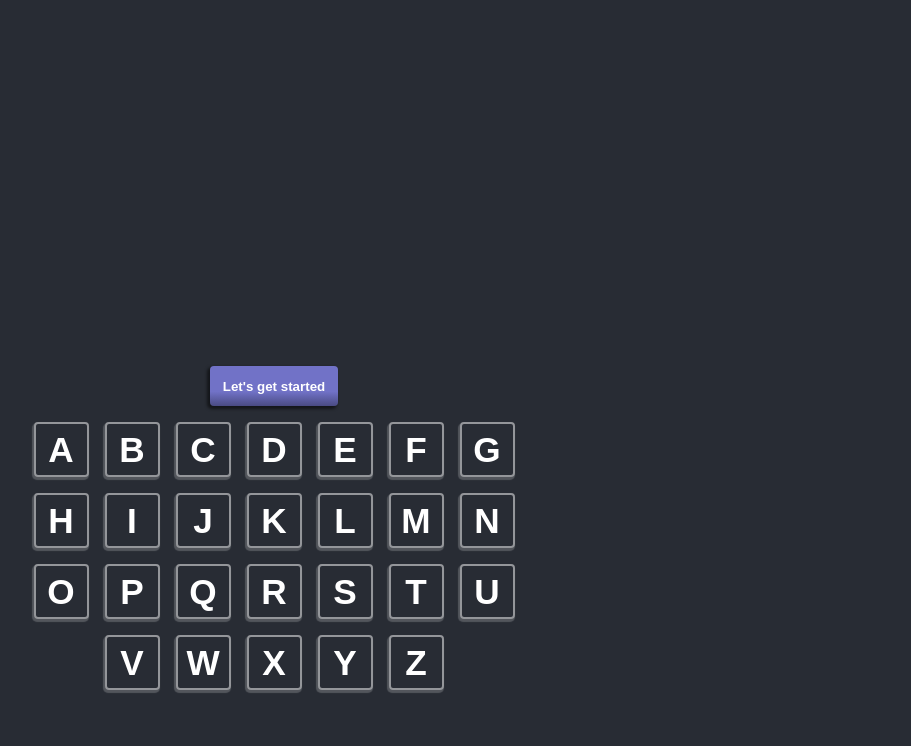
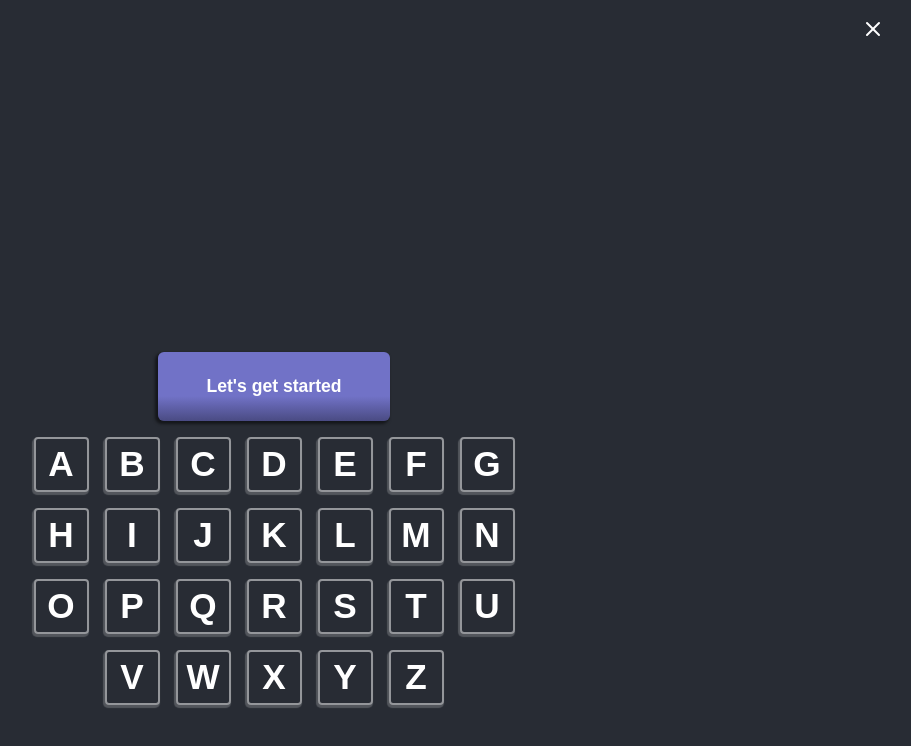
Before and after one commit to simancasdev/hangman-game, a React (Create React App) app: page / in a window 1280 px wide. Shown: the top 746 px of the page, without its empty margins (366-1277 px from the left). Built offline with nearby package versions, Linux system fonts and the light colour scheme.

Commit message:
improving and adding UI components

```diff
--- a/src/components/Alert/index.tsx
+++ b/src/components/Alert/index.tsx
@@ -1,8 +1,8 @@
 import {useGame} from "context";
+import {Typography} from "components";
 import {Check, X} from "react-feather";
 import {Backdrop, Dialog} from "./styled";
 import {Fragment, useEffect} from "react";
-import {Typography} from "components/Typography";
 
 interface AlertProps {}
 
--- /dev/null
+++ b/src/components/IconButton/index.tsx
@@ -0,0 +1,8 @@
+import {Children} from "types";
+import {Button} from "./styled";
+
+interface IconButtonProps extends Children<JSX.Element> {}
+
+export const IconButton: React.FC<IconButtonProps> = ({children}) => {
+  return <Button children={children} />;
+};
--- /dev/null
+++ b/src/components/IconButton/styled.ts
@@ -0,0 +1,16 @@
+import styled from "styled-components";
+
+export const Button = styled.button`
+  width: 50px;
+  height: 50px;
+  align-items: center;
+  border-radius: 100px;
+  justify-content: center;
+  transition: all ease 0.3s;
+  &:active {
+    transform: scale(0.95);
+  }
+  &:hover {
+    background-color: rgba(255, 255, 255, 0.1);
+  }
+`;
--- a/src/components/Nav/index.tsx
+++ b/src/components/Nav/index.tsx
@@ -1,8 +1,8 @@
-import {Fragment} from "react";
 import {useGame} from "context";
-import {Typography} from "components/Typography";
+import {IconButton, Typography} from "components";
 import {Container, TimeLabel, Block} from "./styled";
 import {CountdownCircleTimer, Props} from "react-countdown-circle-timer";
+import {X} from "react-feather";
 
 interface NavProps {}
 
@@ -20,9 +20,8 @@ export const Nav: React.FC<NavProps> = () => {
   const isPlaying = status === "playing";
   return (
     <Container>
+      <Block style={{justifyContent: "flex-start"}}>
         {isPlaying ? (
-        <Fragment>
-          <Block style={{justifyContent: "flex-start"}}>
           <CountdownCircleTimer
             {...countDownProps}
             duration={gameDuration}
@@ -30,16 +29,22 @@ export const Nav: React.FC<NavProps> = () => {
           >
             {({remainingTime}) => <TimeLabel>{remainingTime}</TimeLabel>}
           </CountdownCircleTimer>
+        ) : (
+          <div />
+        )}
       </Block>
-          <Block style={{justifyContent: "flex-end"}}>
+      {isPlaying ? (
+        <Block>
           <Typography color="#fff" fontWeight="bold" fontSize="1.2rem">
             {currentStage + 1}/{stages.length}
           </Typography>
         </Block>
-        </Fragment>
       ) : (
-        <Fragment />
+        <div />
       )}
+      <Block style={{justifyContent: "flex-end"}}>
+        <IconButton children={<X color="#fff" />} />
+      </Block>
     </Container>
   );
 };
--- a/src/components/Nav/styled.ts
+++ b/src/components/Nav/styled.ts
@@ -4,7 +4,7 @@ export const Container = styled.div`
   display: grid;
   padding: 0 1rem;
   align-items: center;
-  grid-template-columns: 1fr 1fr;
+  grid-template-columns: 1fr 1fr 1fr;
 `;
 
 export const TimeLabel = styled.span`
--- a/src/components/Start/styled.ts
+++ b/src/components/Start/styled.ts
@@ -1,11 +1,12 @@
 import styled from "styled-components";
 
 export const Button = styled.button`
-  padding: 0.8rem;
+  padding: 1.5rem 3rem;
   transition: all ease 0.3s;
-  border-radius: 4px;
+  border-radius: 6px;
   font-weight: bold;
   color: #fff;
+  font-size: 1.1rem;
   box-shadow: -2px 2px 3px 1px rgba(0, 0, 0, 0.5);
   background: rgb(113, 114, 199);
   background: linear-gradient(
--- a/src/components/index.ts
+++ b/src/components/index.ts
@@ -2,6 +2,8 @@ export * from "./Alert";
 export * from "./Challenge";
 export * from "./Confetti";
 export * from "./Drawing";
+export * from "./IconButton";
 export * from "./Keyboard";
 export * from "./Nav";
 export * from "./Start";
+export * from "./Typography";
```
Lines whose indentation alone changed are shown as unchanged.
